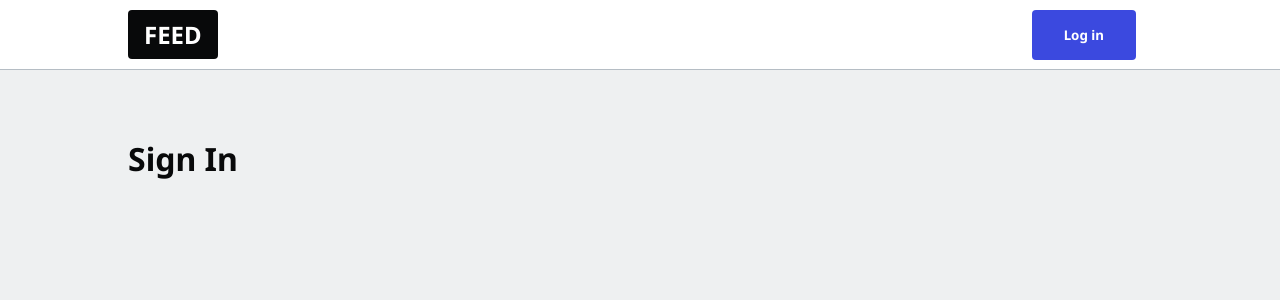
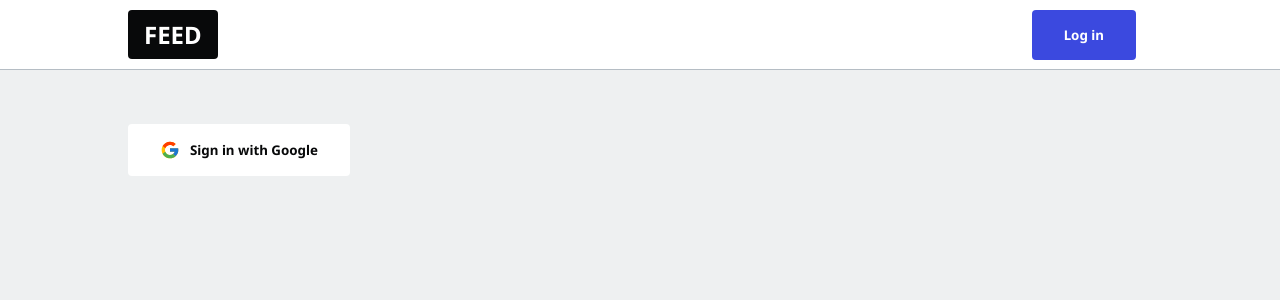
Before and after one commit to Jay206-Programmer/NextDev.to, a Next.js app: page /enter in a window 1280 px wide. Shown: the top 300 px of the page. Built offline with nearby package versions, Linux system fonts and the light colour scheme.

Commit message:
firebase-auth setup midway

```diff
--- a/lib/firebase.js
+++ b/lib/firebase.js
@@ -1,5 +1,5 @@
 import { initializeApp } from "firebase/app";
-import { getAuth } from 'firebase/auth';
+import { getAuth, signInWithPopup, GoogleAuthProvider } from 'firebase/auth';
 import { getFirestore } from 'firebase/firestore';
 import { getStorage } from 'firebase/storage';
 
@@ -16,5 +16,8 @@
 const app = initializeApp(firebaseConfig);
 
 export const auth = getAuth()
+export const googleAuthProvider = new GoogleAuthProvider()
+export const signIn = (obj) => signInWithPopup(auth, obj)
+
 export const firestore = getFirestore()
 export const storage = getStorage()
--- a/package.json
+++ b/package.json
@@ -12,7 +12,9 @@
     "next": "12.0.7",
     "react": "17.0.2",
     "react-dom": "17.0.2",
-    "react-firebase-hooks": "^4.0.1"
+    "react-firebase-hooks": "^4.0.1",
+    "react-hot-toast": "^2.2.0",
+    "react-icons": "^4.3.1"
   },
   "devDependencies": {
     "@types/react": "^17.0.38",
--- a/pages/_app.js
+++ b/pages/_app.js
@@ -1,9 +1,11 @@
 import "../styles/globals.css";
 import Navbar from "../components/Navbar";
+import { Toaster } from "react-hot-toast";
 
 function MyApp({ Component, pageProps }) {
   return (
     <>
+      <Toaster/>
       <Navbar />
       <Component {...pageProps} />
     </>
--- a/pages/enter.js
+++ b/pages/enter.js
@@ -1,7 +1,43 @@
-export default function EnterPage() {
+import { auth, signIn, googleAuthProvider } from '../lib/firebase';
+import Image from 'next/image';
+import { FcGoogle } from "react-icons/fc"
+
+export default function Enter(props) {
+  const user = null;
+  const username = null;
+
+  // 1. user signed out <SignInButton />
+  // 2. user signed in, but missing username <UsernameForm />
+  // 3. user signed in, has username <SignOutButton />
   return (
     <main>
-      <h1>Sign In</h1>
+      {user ?
+        !username ? <UsernameForm /> : <SignOutButton />
+        :
+        <SignInButton />
+      }
     </main>
-  )
+  );
 }
+
+// Sign in with Google button
+function SignInButton() {
+  const signInWithGoogle = async () => {
+    await signIn(googleAuthProvider);
+  };
+
+  return (
+    <button className="btn-google" onClick={signInWithGoogle}>
+      <div className="icon"><FcGoogle /></div> Sign in with Google
+    </button>
+  );
+}
+
+// Sign out button
+function SignOutButton() {
+  return <button onClick={() => auth.signOut()}>Sign Out</button>;
+}
+
+function UsernameForm() {
+  return null;
+}
--- a/pages/index.js
+++ b/pages/index.js
@@ -1,6 +1,9 @@
 // import Head from "next/head";
 // import Image from "next/image";
 import Link from "next/link";
+
+//* Third-Party Libraries
+import toast from "react-hot-toast";
 
 //* Importing Components
 import Loader from "../components/Loader";
@@ -8,7 +11,8 @@
 export default function Home() {
   return (
     <div>
-      <Loader show />
+      {/* <Loader show /> */}
+      <button onClick={() => toast.success("Success!")}>click me</button>
     </div>
   );
 }
--- a/styles/globals.css
+++ b/styles/globals.css
@@ -201,7 +201,7 @@
   border-radius: 50%;
   width: 50px;
   height: 50px;
-  animation: spin 1s linear infinite;
+  animation: spin 0.75s linear infinite;
 }
 
 @keyframes spin {
@@ -260,3 +260,10 @@
 }
 
 .hidden { display:  none; }
+
+.icon {
+  padding-right:10px;
+  font-size:20px;
+  display:flex;
+  justify-content:center;
+}
```
Also changed, not shown: 1 other file (tests, documents, lock files or other folders).
